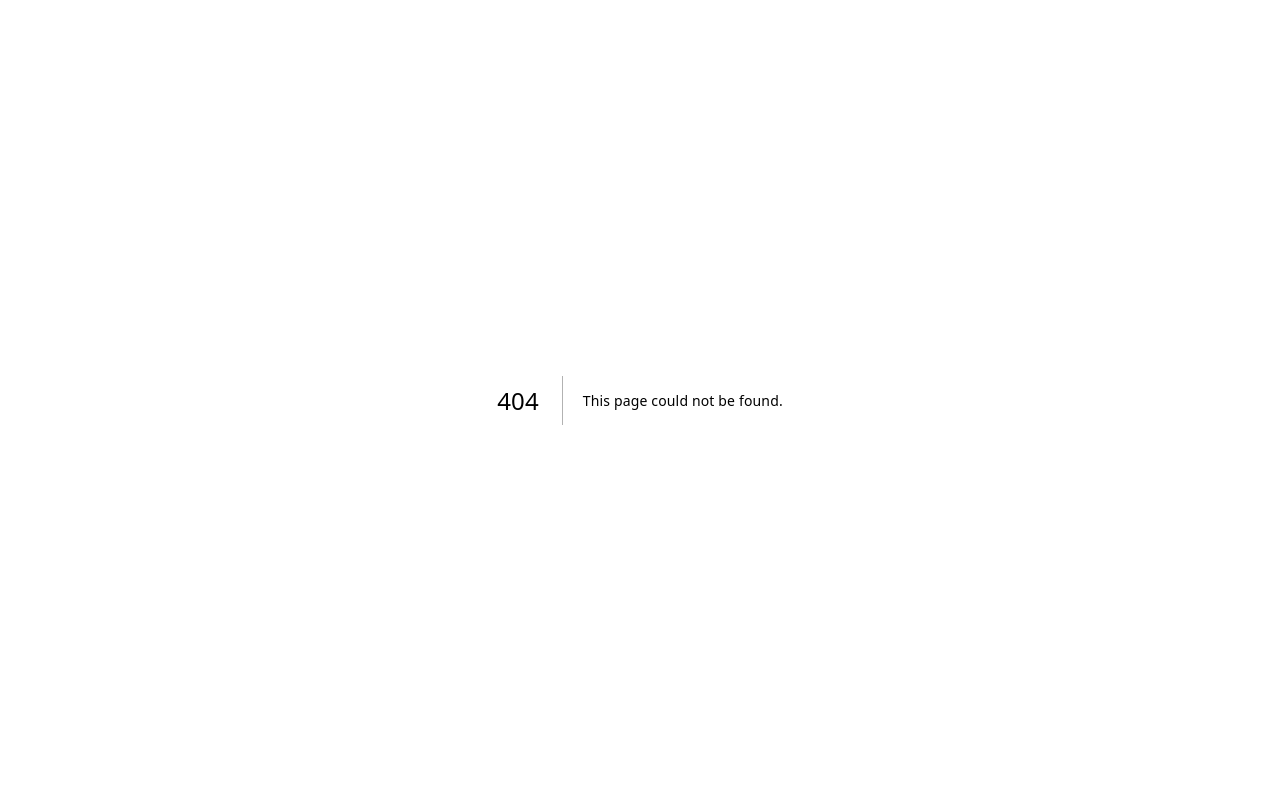
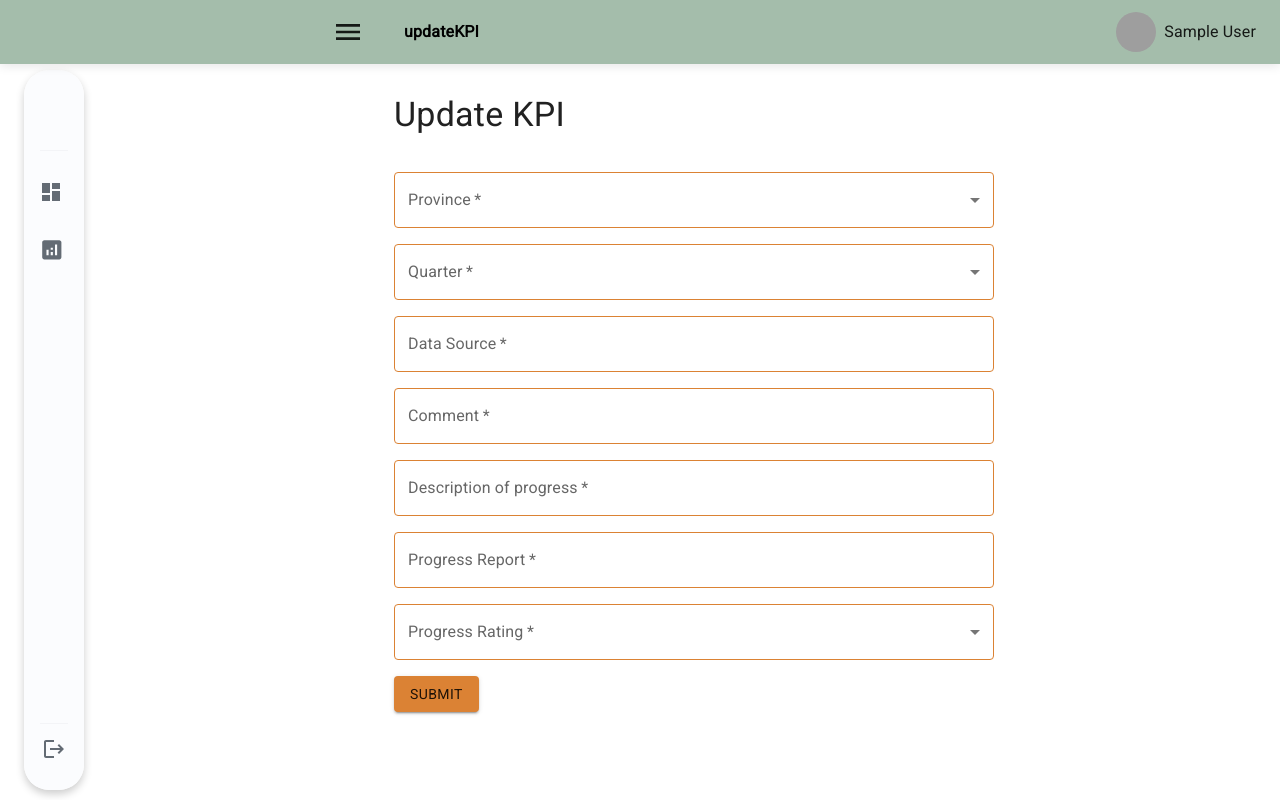
Before and after one commit to TumiKeleps/government-app, a Next.js app: page /updateKPI/1 in a window 1280 px wide. Before the commit this address had no page. Built offline with nearby package versions, Linux system fonts and the light colour scheme; sample sign-in values are in the browser's storage; grey boxes are pictures that could not be loaded.

Commit message:
Update pt1

```diff
--- a/src/app/components/Sidebar.tsx
+++ b/src/app/components/Sidebar.tsx
@@ -38,6 +38,8 @@ export default function Sidebar() {
   const [open2, setOpen2] = React.useState(false);
 
   const { logout, user } = useAuth();
+
+
 
   return (
     <Box sx={{ display: "flex", position: "relative", height: "100vh" }}>
@@ -208,7 +210,7 @@ export default function Sidebar() {
                         <ListItemDecorator>
                           <UpdateIcon />
                         </ListItemDecorator>
-                        Update KPI
+                       Raw Data
                       </ListItemButton>
                     </ListItem>
                   </List>
--- a/src/app/components/breadcrumbs.tsx
+++ b/src/app/components/breadcrumbs.tsx
@@ -1,6 +1,5 @@
-// src/components/Breadcrumbs.tsx
-'use client';
-
+// Breadcrumbs component
+"use client";
 import React, { useState, useEffect } from 'react';
 import { usePathname } from 'next/navigation';
 import Link from 'next/link';
@@ -42,36 +41,72 @@ const Breadcrumbs: React.FC = () => {
     });
   }, [pathname]);
 
+  // Helper function to generate the label for each breadcrumb
+  const getLabelFromPath = (crumb: string) => {
+    const pathParts = crumb.split('/').filter(Boolean);
+
+    if (pathParts.length === 0) {
+      return 'Home';
+    }
+
+    const lastPart = pathParts[pathParts.length - 1];
+    const secondLastPart = pathParts[pathParts.length - 2];
+
+    // Check if the second last part is 'updateKPI'
+    if (secondLastPart === 'updateKPI') {
+      return 'updateKPI';
+    }
+
+    // Alternatively, check if last part is an ID (numeric or otherwise)
+    // You can adjust this logic based on your ID patterns
+    if (!isNaN(Number(lastPart))) {
+      // If second last part exists, use it
+      if (secondLastPart) {
+        return decodeURIComponent(secondLastPart);
+      } else {
+        return 'Item'; // Fallback label
+      }
+    }
+
+    return decodeURIComponent(lastPart);
+  };
+
   return (
     <MUIBreadcrumbs
       aria-label="breadcrumb"
       sx={{ color: 'white', marginLeft: 2 }}
-
     >
       {breadcrumbs.map((crumb) => {
         // Build the href for the breadcrumb
         const href = crumb;
-        // Generate a display label
-        const pathParts = crumb.split('/').filter(Boolean);
-        const label =
-          pathParts.length > 0 ? decodeURIComponent(pathParts[pathParts.length - 1]) : 'Home';
+        // Generate a display label using the helper function
+        const label = getLabelFromPath(crumb);
 
         // Determine if it's the last breadcrumb
         const isLast = crumb === breadcrumbs[breadcrumbs.length - 1];
 
         return isLast ? (
-          <Typography key={crumb} color="text.primary">
+          <Typography
+            key={crumb}
+            sx={{
+              color: 'black',
+              fontWeight: 'bold',
+            }}
+          >
             {label}
           </Typography>
         ) : (
-          <Link key={ crumb} href={href} passHref>
-            <Typography color="inherit" component="a"
-            sx={{
+          <Link key={crumb} href={href} passHref legacyBehavior>
+            <Typography
+              color="inherit"
+              component="a"
+              sx={{
                 textDecoration: 'none',
                 '&:hover': {
-                  color: '#db8234', // Change hover color to black
+                  color: 'black',
                 },
-              }}>
+              }}
+            >
               {label}
             </Typography>
           </Link>
--- a/src/app/dashboard/rawData/page.tsx
+++ b/src/app/dashboard/rawData/page.tsx
@@ -1,8 +1,8 @@
-'use client';
+"use client";
 
 import { useState, useEffect } from 'react';
 import { Box, Button, Typography, Card, CardContent, Grid, Paper, TextField, Modal, Pagination } from '@mui/material';
-
+import { useRouter } from 'next/navigation';
 // Define the data interface to match the API response
 interface Performance {
   quarterEnum: string;
@@ -15,6 +15,7 @@ interface Performance {
 }
 
 interface Data {
+  id:number;
   indicator: string;
   creationDate: string;
   sector: string;
@@ -57,6 +58,7 @@ export default function KPIDataTable() {
   const [page, setPage] = useState(1);
   const [rows, setRows] = useState<Data[]>([]); // State for holding fetched data
   const rowsPerPage = 2; // Number of cards per page
+  const router = useRouter();
 
   useEffect(() => {
     const fetchData = async () => {
@@ -89,6 +91,13 @@ export default function KPIDataTable() {
   const handleOpenModal = (row: Data) => {
     setSelectedRow(row);
     setOpen(true);
+  };
+
+  const handleUpdateClick = (id: number) => {
+
+    console.log('Update Button Clicked for ID:', id);
+    router.push(`/updateKPI/${id}`);
+    // Proceed to update the row with the given ID
   };
 
   const handleCloseModal = () => {
@@ -213,7 +222,7 @@ export default function KPIDataTable() {
                     <Button variant="outlined" onClick={() => handleOpenModal(row)}>
                       View More Info
                     </Button>
-                    <Button variant="contained" color="primary">
+                    <Button variant="contained" color="primary" onClick={() => handleUpdateClick(row.id)}>
                       Update KPI
                     </Button>
                   </Grid>
--- a/src/app/updateKPI/page.tsx
+++ b/src/app/updateKPI/[id]/page.tsx
@@ -38,7 +38,7 @@ const Quarter=[
 
 ]
 
-import { useSnackbar } from "../context/SnackBar";
+import { useSnackbar } from "../../context/SnackBar";
 // The `createKPI` method to handle KPI creation logic
 export default function updateKPI() {
   const { showMessage } = useSnackbar();
```
Also changed, not shown: src/app/dashboard/rawData/layout.tsx (line endings or trailing spaces).
